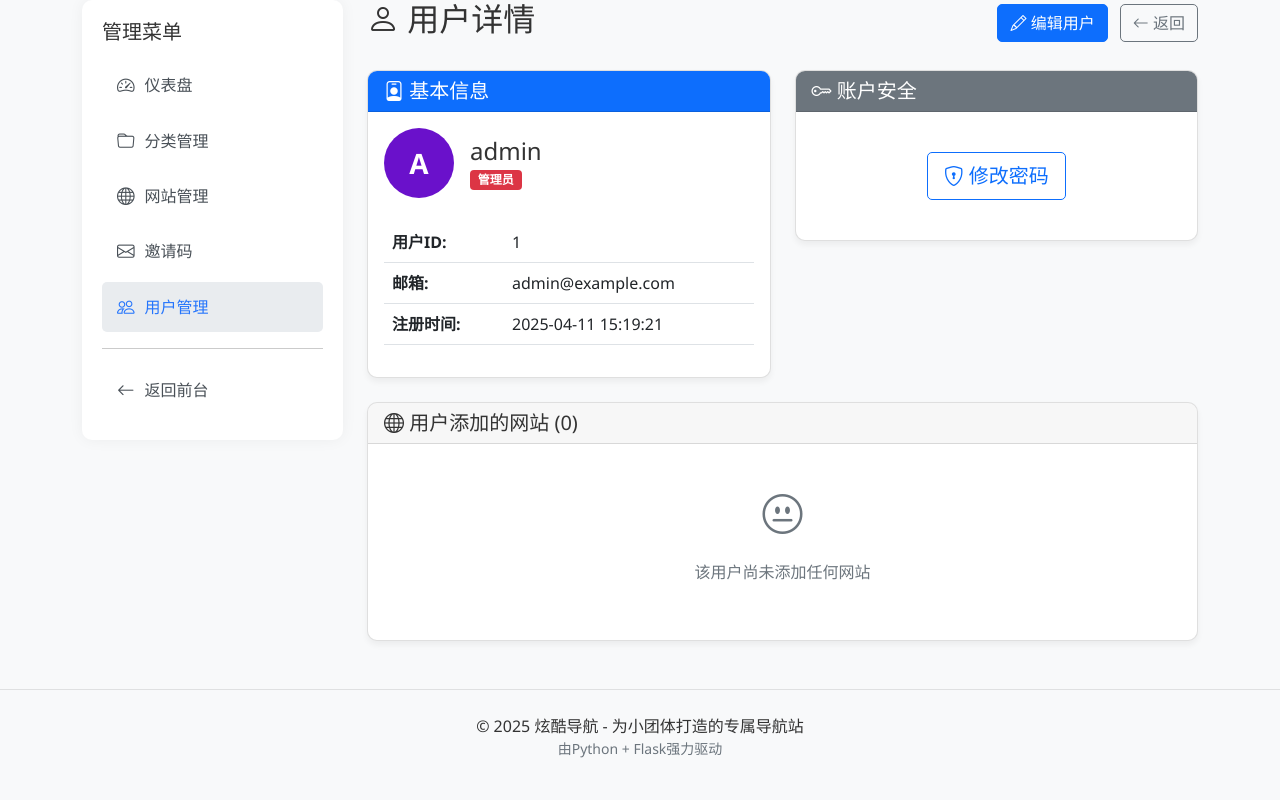
After one commit to xingxinag/book-nav0, a Flask app: page /admin/user/1 in a window 1280 px wide. The commit adds this page. Run offline with Flask 2, Linux system fonts and the light colour scheme; a user stored in the database is signed in; data comes from the database, SQL or seed files in the repository; data that the repository does not hold is empty; some libraries are stand-ins or nearby versions.

Commit message:
实现用户管理功能：添加用户详情和编辑页面，支持管理员修改用户信息

```diff
--- a/app/admin/routes.py
+++ b/app/admin/routes.py
@@ -4,7 +4,7 @@ from flask import render_template, redirect, url_for, flash, request, abort, jso
 from flask_login import current_user, login_required
 from app import db, csrf
 from app.admin import bp
-from app.admin.forms import CategoryForm, WebsiteForm, InvitationForm
+from app.admin.forms import CategoryForm, WebsiteForm, InvitationForm, UserEditForm
 from app.models import Category, Website, InvitationCode, User
 
 def admin_required(f):
@@ -273,3 +273,39 @@ def delete_invitation(id):
 def users():
     users = User.query.all()
     return render_template('admin/users.html', title='用户管理', users=users)
+
+@bp.route('/user/<int:id>')
+@login_required
+@admin_required
+def user_detail(id):
+    user = User.query.get_or_404(id)
+    websites = Website.query.filter_by(created_by_id=user.id).all()
+    return render_template('admin/user_detail.html', title='用户详情', user=user, websites=websites)
+
+@bp.route('/user/edit/<int:id>', methods=['GET', 'POST'])
+@login_required
+@admin_required
+def edit_user(id):
+    user = User.query.get_or_404(id)
+    # 只有超级管理员或本人可以编辑用户信息
+    if not current_user.is_admin and current_user.id != user.id:
+        abort(403)
+
+    form = UserEditForm(user.username, user.email, obj=user)
+    if form.validate_on_submit():
+        user.username = form.username.data
+        user.email = form.email.data
+
+        # 如果提供了新密码，则更新密码
+        if form.password.data:
+            user.set_password(form.password.data)
+
+        # 只有管理员可以更改权限
+        if current_user.is_admin:
+            user.is_admin = form.is_admin.data
+
+        db.session.commit()
+        flash('用户信息更新成功!', 'success')
+        return redirect(url_for('admin.users'))
+
+    return render_template('admin/user_edit.html', title='编辑用户', form=form, user=user)
--- /dev/null
+++ b/app/templates/admin/user_detail.html
@@ -0,0 +1,190 @@
+{% extends "base.html" %} {% block content %}
+<div class="container">
+  <div class="row">
+    <div class="col-md-3">
+      <div class="admin-sidebar mb-4">
+        <h5 class="mb-3">管理菜单</h5>
+        <a href="{{ url_for('admin.index') }}" class="admin-sidebar-item">
+          <i class="bi bi-speedometer2"></i> 仪表盘
+        </a>
+        <a href="{{ url_for('admin.categories') }}" class="admin-sidebar-item">
+          <i class="bi bi-folder"></i> 分类管理
+        </a>
+        <a href="{{ url_for('admin.websites') }}" class="admin-sidebar-item">
+          <i class="bi bi-globe"></i> 网站管理
+        </a>
+        <a href="{{ url_for('admin.invitations') }}" class="admin-sidebar-item">
+          <i class="bi bi-envelope"></i> 邀请码
+        </a>
+        <a
+          href="{{ url_for('admin.users') }}"
+          class="admin-sidebar-item active"
+        >
+          <i class="bi bi-people"></i> 用户管理
+        </a>
+        <hr />
+        <a href="{{ url_for('main.index') }}" class="admin-sidebar-item">
+          <i class="bi bi-arrow-left"></i> 返回前台
+        </a>
+      </div>
+    </div>
+    <div class="col-md-9">
+      <div class="d-flex justify-content-between align-items-center mb-4">
+        <h2><i class="bi bi-person"></i> 用户详情</h2>
+        <div>
+          <a
+            href="{{ url_for('admin.edit_user', id=user.id) }}"
+            class="btn btn-primary"
+          >
+            <i class="bi bi-pencil"></i> 编辑用户
+          </a>
+          <a
+            href="{{ url_for('admin.users') }}"
+            class="btn btn-outline-secondary ms-2"
+          >
+            <i class="bi bi-arrow-left"></i> 返回
+          </a>
+        </div>
+      </div>
+
+      <div class="row">
+        <div class="col-md-6">
+          <div class="card mb-4">
+            <div class="card-header bg-primary text-white">
+              <h5 class="mb-0"><i class="bi bi-person-badge"></i> 基本信息</h5>
+            </div>
+            <div class="card-body">
+              <div class="d-flex align-items-center mb-4">
+                <div
+                  class="user-avatar me-3"
+                  style="width: 70px; height: 70px; border-radius: 50%; background-color: {% if user.is_admin %}#6a11cb{% else %}#3498db{% endif %}; color: white; text-align: center; line-height: 70px; font-size: 28px; font-weight: bold;"
+                >
+                  {{ user.username[0] | upper }}
+                </div>
+                <div>
+                  <h4 class="mb-0">{{ user.username }}</h4>
+                  <span
+                    class="badge {% if user.is_admin %}bg-danger{% else %}bg-info{% endif %}"
+                  >
+                    {% if user.is_admin %}管理员{% else %}普通用户{% endif %}
+                  </span>
+                </div>
+              </div>
+              <table class="table">
+                <tr>
+                  <th style="width: 120px">用户ID:</th>
+                  <td>{{ user.id }}</td>
+                </tr>
+                <tr>
+                  <th>邮箱:</th>
+                  <td>{{ user.email }}</td>
+                </tr>
+                <tr>
+                  <th>注册时间:</th>
+                  <td>{{ user.created_at.strftime('%Y-%m-%d %H:%M:%S') }}</td>
+                </tr>
+              </table>
+            </div>
+          </div>
+        </div>
+
+        <div class="col-md-6">
+          <div class="card mb-4">
+            <div class="card-header bg-secondary text-white">
+              <h5 class="mb-0"><i class="bi bi-key"></i> 账户安全</h5>
+            </div>
+            <div class="card-body">
+              <div class="py-4 text-center">
+                <a
+                  href="{{ url_for('admin.edit_user', id=user.id) }}"
+                  class="btn btn-lg btn-outline-primary"
+                >
+                  <i class="bi bi-shield-lock"></i> 修改密码
+                </a>
+              </div>
+            </div>
+          </div>
+        </div>
+      </div>
+
+      <div class="card">
+        <div class="card-header">
+          <h5 class="mb-0">
+            <i class="bi bi-globe"></i> 用户添加的网站 ({{ websites|length }})
+          </h5>
+        </div>
+        <div class="card-body">
+          {% if websites %}
+          <div class="table-responsive">
+            <table class="table table-hover">
+              <thead>
+                <tr>
+                  <th style="width: 60px">#</th>
+                  <th>网站名称</th>
+                  <th>分类</th>
+                  <th>添加时间</th>
+                  <th>状态</th>
+                </tr>
+              </thead>
+              <tbody>
+                {% for website in websites %}
+                <tr>
+                  <td>{{ website.id }}</td>
+                  <td>
+                    <div class="d-flex align-items-center">
+                      <div
+                        class="site-icon me-2"
+                        style="width: 32px; height: 32px"
+                      >
+                        {% if website.icon %}
+                        <img
+                          src="{{ website.icon }}"
+                          alt="{{ website.title }}"
+                          style="width: 100%; height: 100%; object-fit: contain"
+                        />
+                        {% else %}
+                        <i
+                          class="bi bi-globe text-primary"
+                          style="font-size: 24px"
+                        ></i>
+                        {% endif %}
+                      </div>
+                      <a href="{{ website.url }}" target="_blank"
+                        >{{ website.title }}</a
+                      >
+                    </div>
+                  </td>
+                  <td>
+                    {% if website.category %}
+                    <span class="badge bg-primary"
+                      >{{ website.category.name }}</span
+                    >
+                    {% else %}
+                    <span class="badge bg-secondary">未分类</span>
+                    {% endif %}
+                  </td>
+                  <td>{{ website.created_at.strftime('%Y-%m-%d') }}</td>
+                  <td>
+                    {% if website.is_private %}
+                    <span class="badge bg-warning text-dark">私有</span>
+                    {% else %}
+                    <span class="badge bg-success">公开</span>
+                    {% endif %}
+                  </td>
+                </tr>
+                {% endfor %}
+              </tbody>
+            </table>
+          </div>
+          {% else %}
+          <div class="text-center py-4">
+            <i class="bi bi-emoji-neutral fs-1 text-muted"></i>
+            <p class="mt-3 text-muted">该用户尚未添加任何网站</p>
+          </div>
+          {% endif %}
+        </div>
+      </div>
+    </div>
+  </div>
+</div>
+{% endblock %}
```
Also changed, not shown: app/admin/forms.py (+28 -3 lines), app/templates/admin/user_edit.html (added, +135 -0 lines), app/templates/admin/users.html (+17 -0 lines).
